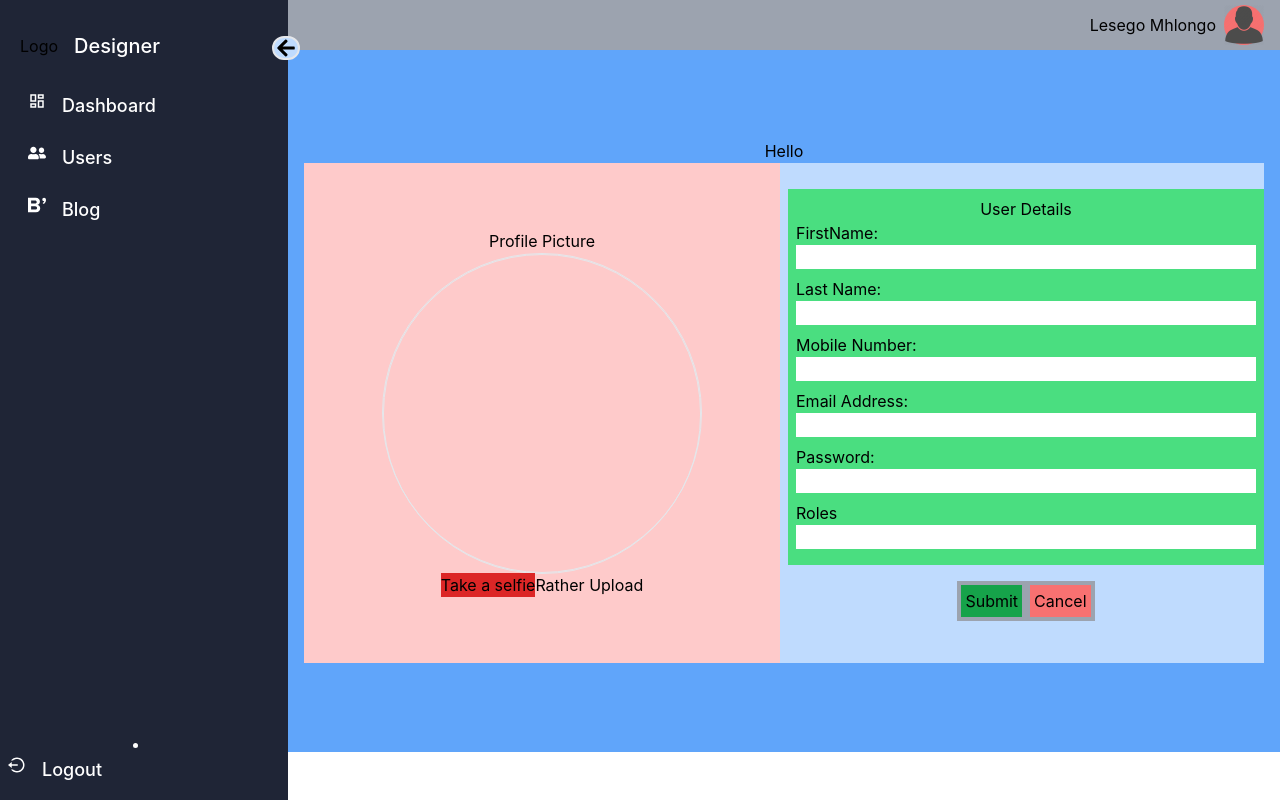
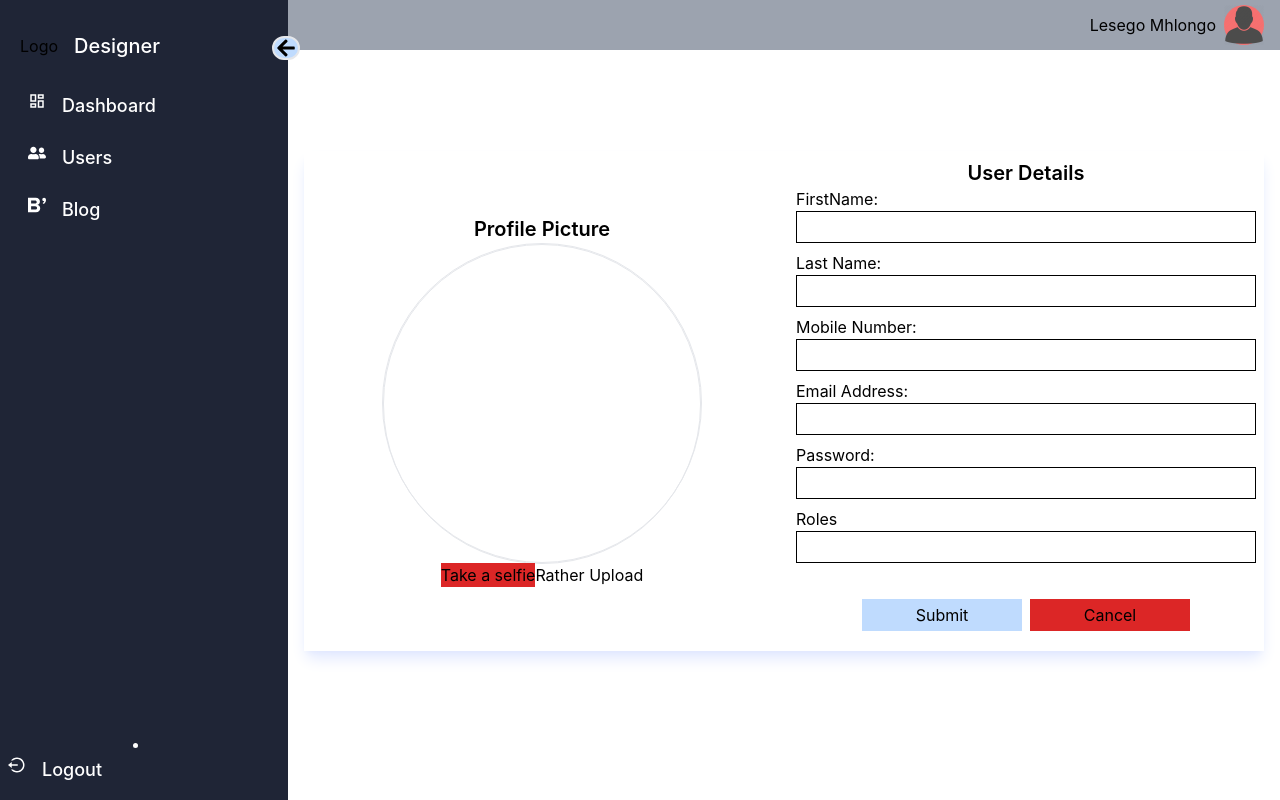
Before and after one commit to LesegoLSG/DayCare-Web, a React (Create React App) app in the folder FrontEnd/: page /portal/users/add in a window 1280 px wide. Built offline with nearby package versions, Linux system fonts and the light colour scheme; no server answers.

Commit message:
Modified styling

```diff
--- a/FrontEnd/src/Portal/PortalComponents/Users/AddUser.js
+++ b/FrontEnd/src/Portal/PortalComponents/Users/AddUser.js
@@ -6,6 +6,7 @@ import Image4 from '../../../Assets/Image4.jpg';
 import Image1 from '../../../Assets/Image1.jpg';
 import UploadImage from './UploadImage/UploadImage';
 import VideoOrImageDisplay from './VideoOrImageDisplay/VideoOrImageDisplay';
+import { IoMdCloseCircleOutline } from "react-icons/io";
 
 
 const AddUser = () => {
@@ -80,15 +81,15 @@ const AddUser = () => {
     }
 
     return (
-        <div className="bg-blue-400 w-full user-height flex flex-col justify-center items-center p-4">
-            <h1>Hello</h1>
+        <div className=" w-full user-height flex flex-col justify-center items-center p-4">
 
 
-            <div className="bg-blue-200 w-[100%] h-[500px] grid grid-col-1 md:grid-cols-2 gap-2 relative">
+
+            <div className="  w-[100%] h-[500px] grid grid-col-1 md:grid-cols-2 gap-2 relative shadow-lg shadow-indigo-100">
                 {/* Profile picture */}
-                <div className="bg-red-200 w-full h-auto flex flex-col justify-center items-center">
+                <div className=" w-full h-auto flex flex-col justify-center items-center">
                     <div>
-                        <h1 className="">Profile Picture</h1>
+                        <h1 className="text-xl font-semibold">Profile Picture</h1>
                     </div>
 
                     {/* Image via video */}
@@ -102,8 +103,6 @@ const AddUser = () => {
                             showVideo={showVideo}
                             uploadsection={uploadsection}
                         />
-
-
                     }
 
                     {/* Upload image */}
@@ -122,15 +121,16 @@ const AddUser = () => {
 
                 <form className="flex flex-col justify-center items-center" onSubmit={onSubmit}>
                     {/* user details */}
-                    <div className="bg-green-400 w-full p-2 ">
+                    <div className=" w-full p-2 ">
+
                         <div>
-                            <h1 className="">User Details</h1>
+                            <h1 className="text-xl font-semibold">User Details</h1>
                         </div>
 
                         <div className="flex flex-col justify-start items-start">
                             <label>FirstName:</label>
                             <input
-                                className="w-full mb-2 "
+                                className="w-full h-8 mb-2 border border-black hover:border-blue-200"
                                 type="text"
                                 name="firstName"
                                 value={user.firstName}
@@ -140,7 +140,7 @@ const AddUser = () => {
                         <div className="flex flex-col justify-start items-start">
                             <label>Last Name:</label>
                             <input
-                                className="w-full mb-2 "
+                                className="w-full h-8 mb-2 border border-black hover:border-blue-200 "
                                 type="text"
                                 name="lastName"
                                 value={user.lastName}
@@ -150,7 +150,7 @@ const AddUser = () => {
                         <div className="flex flex-col justify-start items-start">
                             <label>Mobile Number:</label>
                             <input
-                                className="w-full mb-2 "
+                                className="w-full h-8 mb-2 border border-black hover:border-blue-200"
                                 type="text"
                                 name="mobile"
                                 value={user.mobile}
@@ -161,7 +161,7 @@ const AddUser = () => {
                             <label>Email Address:</label>
                             <input
 
-                                className="w-full mb-2 "
+                                className="w-full h-8 mb-2 border border-black hover:border-blue-200"
                                 type="text"
                                 name="email"
                                 value={user.email}
@@ -172,7 +172,7 @@ const AddUser = () => {
                             <label>Password:</label>
                             <input
 
-                                className="w-full mb-2 "
+                                className="w-full h-8 mb-2 border border-black hover:border-blue-200"
                                 type="text"
                                 name="password"
                                 value={user.password}
@@ -183,7 +183,7 @@ const AddUser = () => {
                             <label>Roles</label>
                             <input
 
-                                className="w-full mb-2 "
+                                className="w-full h-8 mb-2 border border-black hover:border-blue-200"
                                 type="text"
                                 name="role"
                                 value={user.role}
@@ -194,11 +194,11 @@ const AddUser = () => {
 
 
 
-                    <div className="bg-gray-400 m-4">
-                        <button type="submit" className="bg-green-600 m-1 p-1">Submit</button>
+                    <div className="m-4">
+                        <button type="submit" className="bg-blue-200 w-40 h-8 m-1 p-1">Submit</button>
                         <button
                             onClick={() => navigate("/portal/users")}
-                            className="bg-red-400 m-1 p-1">Cancel</button>
+                            className="bg-red-600 w-40 h-8 m-1 p-1">Cancel</button>
 
                     </div>
                 </form>
```
